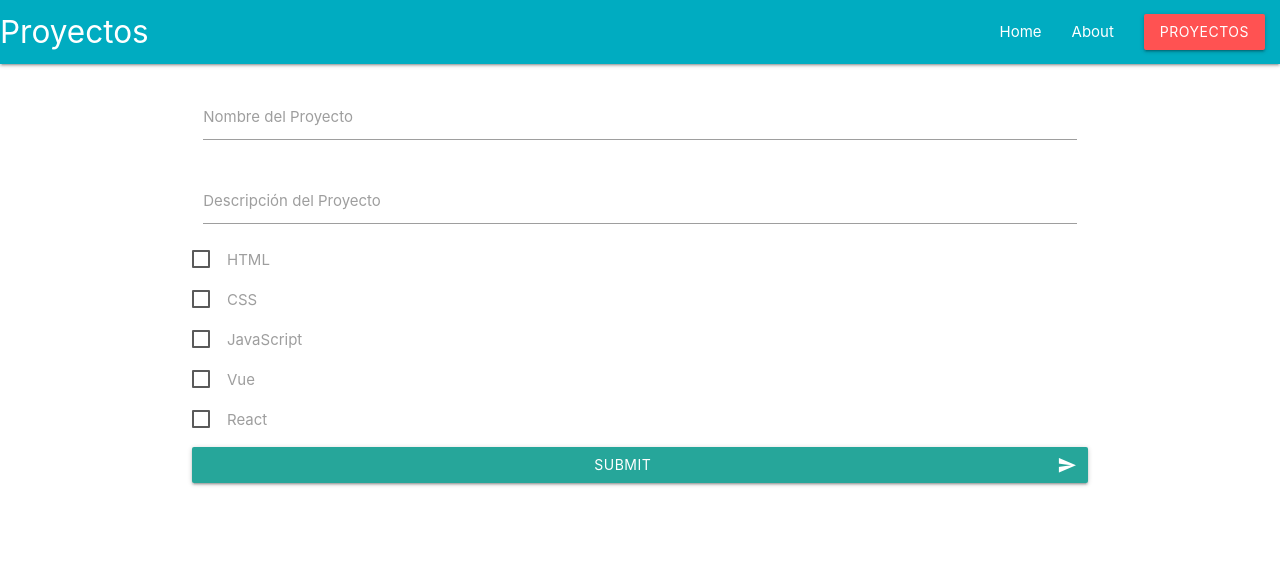
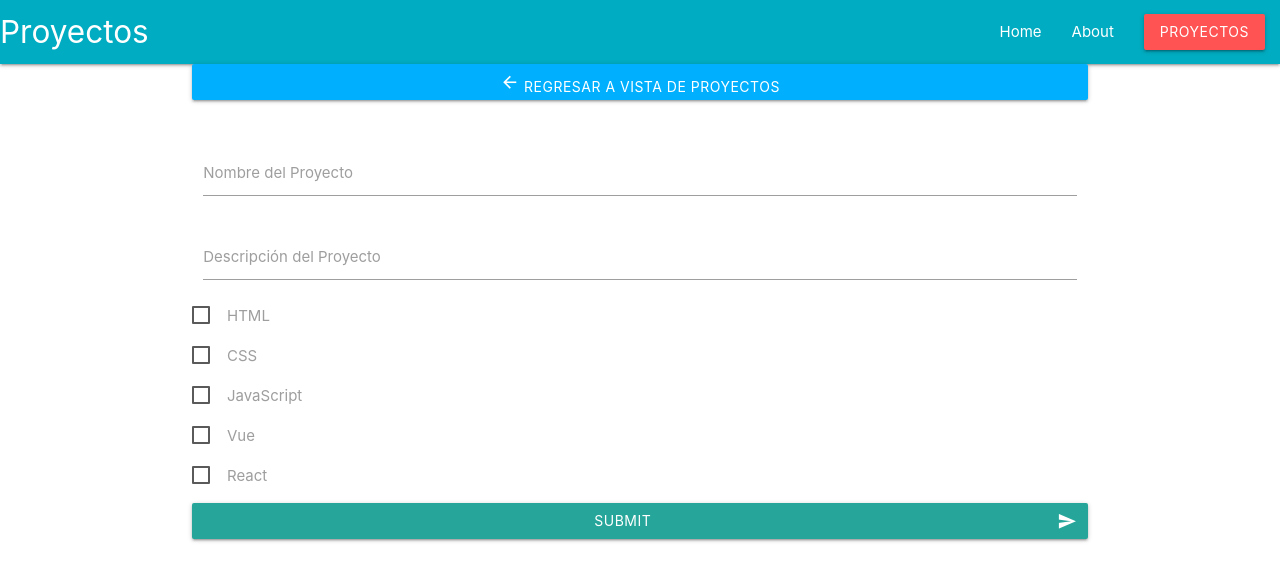
Before and after one commit to gastonm3112/firebase-vue, a Vue app: page /reg-projects in a window 1280 px wide. Shown: the top 580 px of the page. Built offline with nearby package versions, Linux system fonts and the light colour scheme.

Commit message:
Modificacion colores de botones de creacion y regreso a proyectos

```diff
--- a/src/views/Created.vue
+++ b/src/views/Created.vue
@@ -1,5 +1,14 @@
 <template>
   <div class="container">
+    <div class="row">
+      <router-link
+        to="/proyectos"
+        class="col s12 waves-effect waves-light btn light-blue accent-3"
+      >
+        <i class="material-icons">arrow_back</i>
+        Regresar a Vista de Proyectos
+      </router-link>
+    </div>
     <div class="row">
       <form @submit.prevent="registrarProyecto" class="col s12">
         <div class="row">
--- a/src/views/Proyectos.vue
+++ b/src/views/Proyectos.vue
@@ -5,7 +5,7 @@
     <div class="row">
       <router-link
         to="/reg-projects"
-        class="col s12 waves-effect waves-light btn"
+        class="col s12 waves-effect waves-light btn light-blue accent-3"
       >
         <i class="material-icons">add</i>
         Crear Proyecto
```
